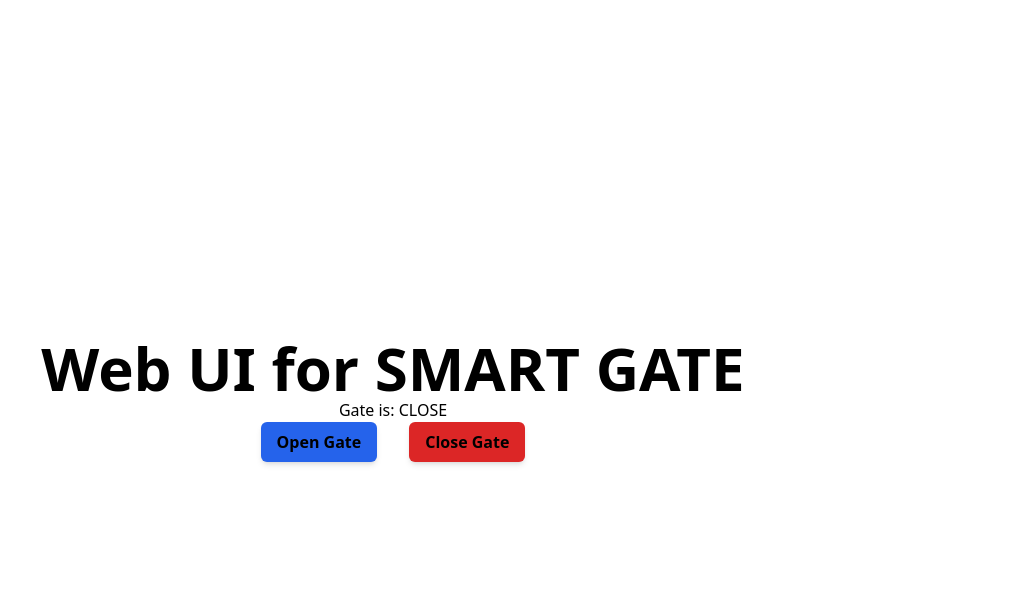
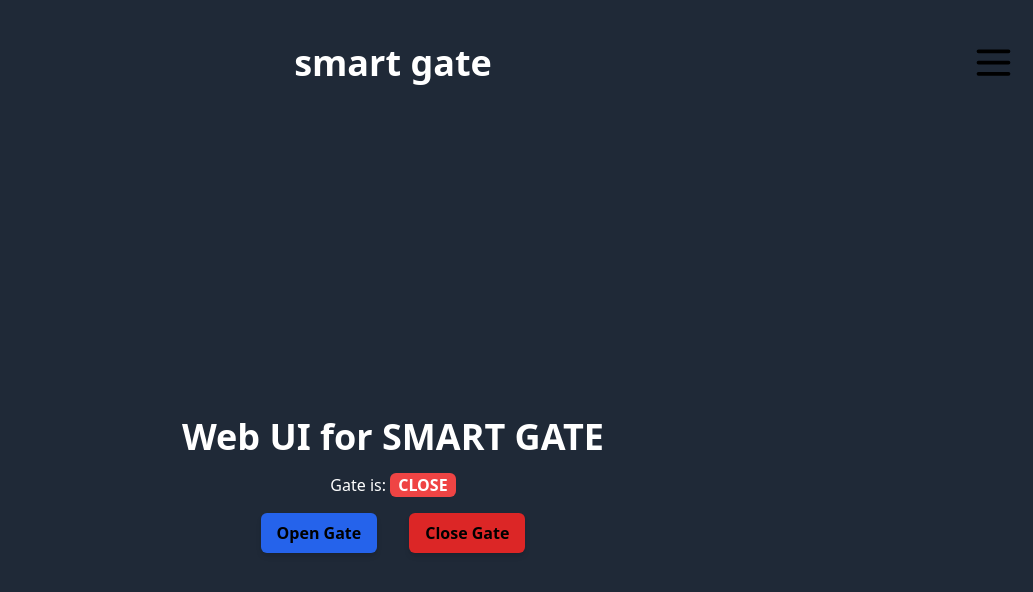
Before and after one commit to wakelesstuna/smart-gate, a Next.js app in the folder web-ui/: page / in a window 1280 px wide. Shown: the top 592 px of the page, without its empty margins (247-1280 px from the left). Built offline with nearby package versions, Linux system fonts and the light colour scheme.

Commit message:
update web ui

```diff
--- a/web-ui/package.json
+++ b/web-ui/package.json
@@ -10,9 +10,12 @@
   },
   "dependencies": {
     "@tanstack/react-query": "^4.2.3",
+    "daisyui": "^2.24.0",
     "next": "12.2.5",
     "react": "18.2.0",
+    "react-daisyui": "^2.3.2",
     "react-dom": "18.2.0",
+    "react-icons": "^4.4.0",
     "zod": "^3.18.0"
   },
   "devDependencies": {
--- /dev/null
+++ b/web-ui/src/components/NavBar.tsx
@@ -0,0 +1,34 @@
+import React, { useState } from "react";
+import { HiOutlineMenu } from "react-icons/hi";
+
+const NavBar = () => {
+  const [isOpen, setIsOpen] = useState<boolean>(false);
+
+  return (
+    <nav className="flex pt-10">
+      <div className="flex-1 ml-20 flex items-center justify-center">
+        <h1 className="text-4xl text-white font-bold">smart gate</h1>
+      </div>
+      <div className="relative flex items-center justify-center focus:outline-none w-20">
+        <label onClick={() => setIsOpen((state) => !state)}>
+          <HiOutlineMenu className="cursor-pointer" fontSize={45} />
+        </label>
+        {isOpen && (
+          <ul
+            tabIndex={0}
+            className="absolute z-50 top-12 right-4 w-[200px] rounded-md p-2 shadow bg-white"
+          >
+            <li>
+              <a>Item 1</a>
+            </li>
+            <li>
+              <a>Item 2</a>
+            </li>
+          </ul>
+        )}
+      </div>
+    </nav>
+  );
+};
+
+export default NavBar;
--- a/web-ui/src/pages/index.tsx
+++ b/web-ui/src/pages/index.tsx
@@ -1,15 +1,11 @@
 import type { NextPage } from "next";
 import Head from "next/head";
-import { useEffect, useState } from "react";
-
-const getOS = () => {
-  const os = ["Windows", "Linux", "Mac"]; // add your OS values
-  return os.find((v) => navigator.appVersion.indexOf(v) >= 0);
-};
+import { useState } from "react";
+import NavBar from "../components/NavBar";
 
 const getBaseUrl = () => {
-  const raspberrypi = getOS();
-  if (raspberrypi !== "Windows") return "http://192.168.1.176:8001";
+  const raspberrypi = false;
+  if (raspberrypi) return "http://192.168.1.176:8001";
   return "http://localhost:8000";
 };
 
@@ -44,12 +40,25 @@ const Home: NextPage = () => {
         <meta name="description" content="web ui for smart gate" />
         <link rel="icon" href="/favicon.ico" />
       </Head>
+      <NavBar />
 
       <main className="container mx-auto flex flex-col items-center justify-center min-h-screen p-4">
-        <h1 className="text-6xl font-semibold">Web UI for SMART GATE</h1>
+        <h1 className="text-4xl text-white text-center font-semibold">
+          Web UI for SMART GATE
+        </h1>
         <div className="flex flex-col">
-          <div className="flex-1 text-center">
-            <p>Gate is: {isOpen ? "OPEN" : "CLOSE"}</p>
+          <div className="flex-1 text-center my-4">
+            <p className="text-white">
+              Gate is:{" "}
+              <span
+                className={
+                  `px-2 py-[1px] rounded-md font-semibold ` +
+                  (isOpen ? "bg-green-500" : "bg-red-500")
+                }
+              >
+                {isOpen ? "OPEN" : "CLOSE"}
+              </span>
+            </p>
           </div>
           <div className="space-x-8">
             <button className="btn btn-blue" onClick={openGate}>
--- a/web-ui/src/styles/globals.css
+++ b/web-ui/src/styles/globals.css
@@ -2,7 +2,10 @@
 @tailwind components;
 @tailwind utilities;
 
-@layer components {
+body {
+    @apply bg-gray-800
+}
+
     .btn {
         @apply py-2 px-4 rounded-md font-semibold shadow-md;
     }
@@ -14,4 +17,3 @@
     .btn-red {
         @apply bg-red-600
     }
-}
```
Also changed, not shown: 1 other file (tests, documents, lock files or other folders).
